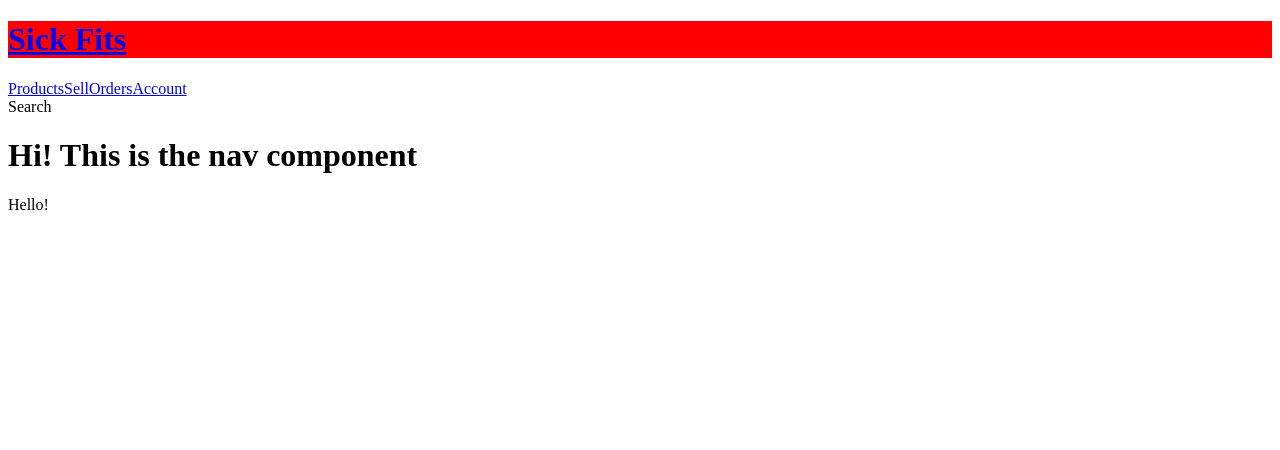
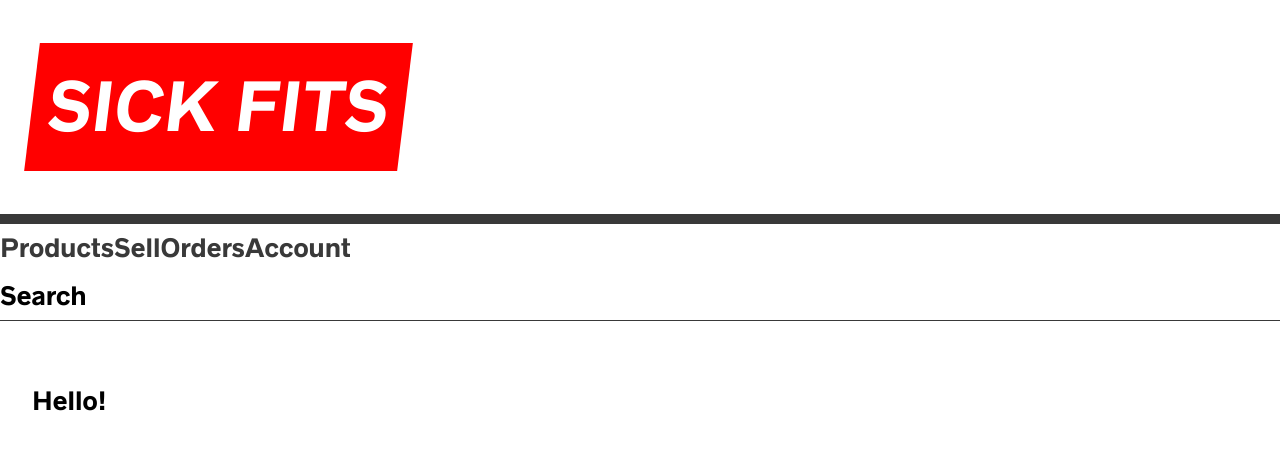
Before and after one commit to Kyawkhaing444/sick-fits, a Next.js app in the folder frontend/: page / in a window 1280 px wide. Shown: the top 450 px of the page. Built offline with nearby package versions, Linux system fonts and the light colour scheme.

Commit message:
Styled with style component

```diff
--- a/frontend/components/Header.tsx
+++ b/frontend/components/Header.tsx
@@ -3,12 +3,38 @@ import styled from 'styled-components';
 import Nav from './Nav';
 
 const Logo = styled.h1`
+  font-size: 4rem;
+  margin-left: 2rem;
+  position: relative;
   background: red;
+  z-index: 2;
+  transform: skew(-7deg);
+  a {
+    color: white;
+    text-decoration: none;
+    text-transform: uppercase;
+    padding: 0.5rem 1rem;
+  }
+`;
+
+const HeaderStyles = styled.header`
+  .bar {
+    border-bottom: 10px solid var(--black, black);
+    display: grid;
+    grid-template-columns: auto 1fr;
+    justify-content: space-between;
+    align-items: center;
+  }
+  .sub-bar {
+    border-bottom: 1px solid var(--black, black);
+    display: grid;
+    grid-template-columns: 1fr auto;
+  }
 `;
 
 export default function Header() {
   return (
-    <header>
+    <HeaderStyles>
       <div className="bar">
         <Logo>
           <Link href="/">Sick Fits</Link>
@@ -16,6 +42,6 @@ export default function Header() {
       </div>
       <Nav />
       <div className="sub-bar">Search</div>
-    </header>
+    </HeaderStyles>
   );
 }
--- a/frontend/components/Page.tsx
+++ b/frontend/components/Page.tsx
@@ -1,14 +1,61 @@
+import styled, { createGlobalStyle } from 'styled-components';
 import Header from './Header';
 
 interface Props {
   children: any;
 }
+
+const GlobalStyles = createGlobalStyle`
+  @font-face {
+    font-family: 'radnika_next';
+    src: url(/static/radnikanext-medium-webfont.woff2) format('woff2');
+    font-weight: normal;
+    font-style: normal;
+  }
+  :root{
+    --red: #ff0000;
+    --black: #393939;
+    --gray: #3A3A3A;
+    --lightGray: #e1e1e1;
+    --offWhite: #ededed;
+    --maxWidth: 1000px,
+    --bs: 0 12px 24px 0 rgba(0,0,0,0.09);
+    box-sizing: border-box;
+  }
+  *, *:before, *:after{
+    box-sizing: inherit;
+  }
+  body{
+    font-family: 'radnika_next', --apple-system, BlinkMacSystemFont, 'Segoe UI', Roboto, Oxygen, Ubuntu, Cantarell, 'Open Sans', 'Helvetica Neue', sans-serif;
+    padding: 0;
+    margin: 0;
+    font-size: 1.5rem;
+    line-height: 2;
+  }
+  a{
+    text-decoration: none;
+    color: var(--black);
+  }
+  a:hover{
+    text-decoration: underline
+  }
+  button{
+    font-family: 'radnika_next', --apple-system, BlinkMacSystemFont, 'Segoe UI', Roboto, Oxygen, Ubuntu, Cantarell, 'Open Sans', 'Helvetica Neue', sans-serif;
+  }
+`;
+
+const InnerStyles = styled.div`
+  max-width: var(--maxWidth);
+  margin: 0 auto;
+  padding: 2rem;
+`;
+
 export default function Page({ children }: Props) {
   return (
     <div>
+      <GlobalStyles />
       <Header />
-      <h1>Hi! This is the nav component</h1>
-      {children}
+      <InnerStyles>{children}</InnerStyles>
     </div>
   );
 }
--- a/frontend/pages/_app.js
+++ b/frontend/pages/_app.js
@@ -1,3 +1,4 @@
+import propTypes from 'prop-types';
 import Page from '../components/Page';
 
 export default function MyApp({ Component, pageProps }) {
@@ -7,3 +8,8 @@ export default function MyApp({ Component, pageProps }) {
     </Page>
   );
 }
+
+MyApp.propTypes = {
+  Component: propTypes.any,
+  pageProps: propTypes.any,
+};
--- a/frontend/pages/_document.js
+++ b/frontend/pages/_document.js
@@ -31,7 +31,6 @@ export default class MyDocument extends Document {
     return (
       <Html lang="en-my">
         <Head>
-          <title>My page</title>
           {this.props.styles}
         </Head>
         <body>
--- a/frontend/pages/index.tsx
+++ b/frontend/pages/index.tsx
@@ -1,5 +1,12 @@
-import Page from '../components/Page';
+import Head from 'next/head';
 
 export default function IndexPage() {
-  return <p>Hello!</p>;
+  return (
+    <>
+      <Head>
+        <title>Index Page</title>
+      </Head>
+      <p>Hello!</p>
+    </>
+  );
 }
```
